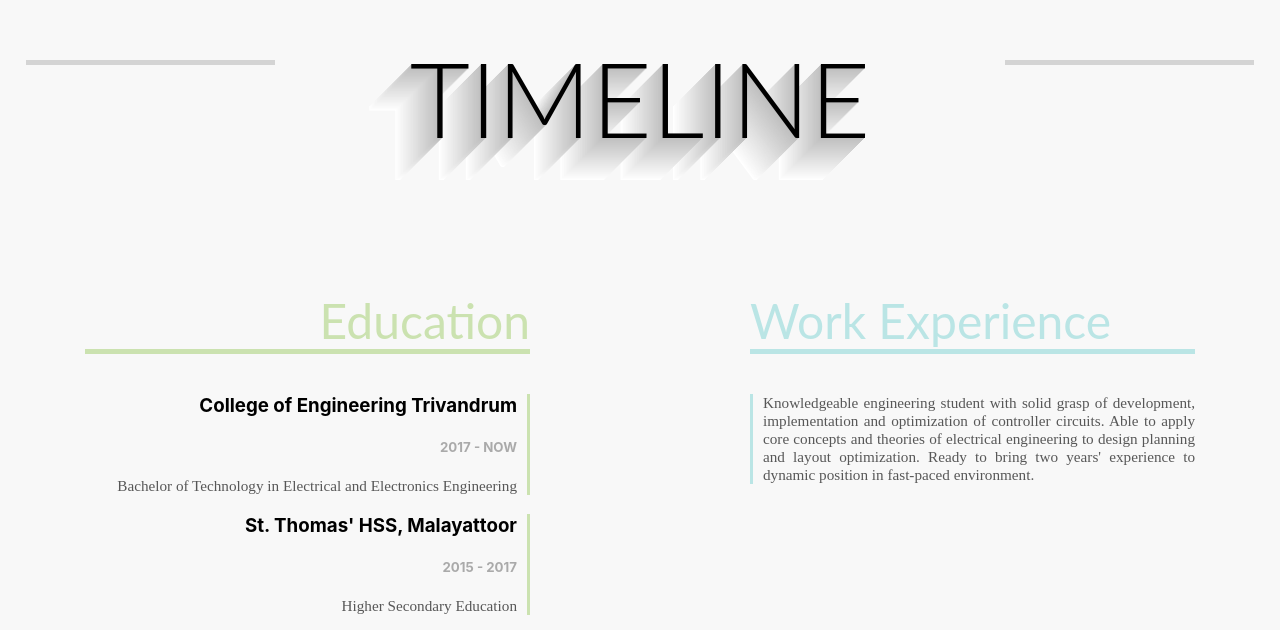
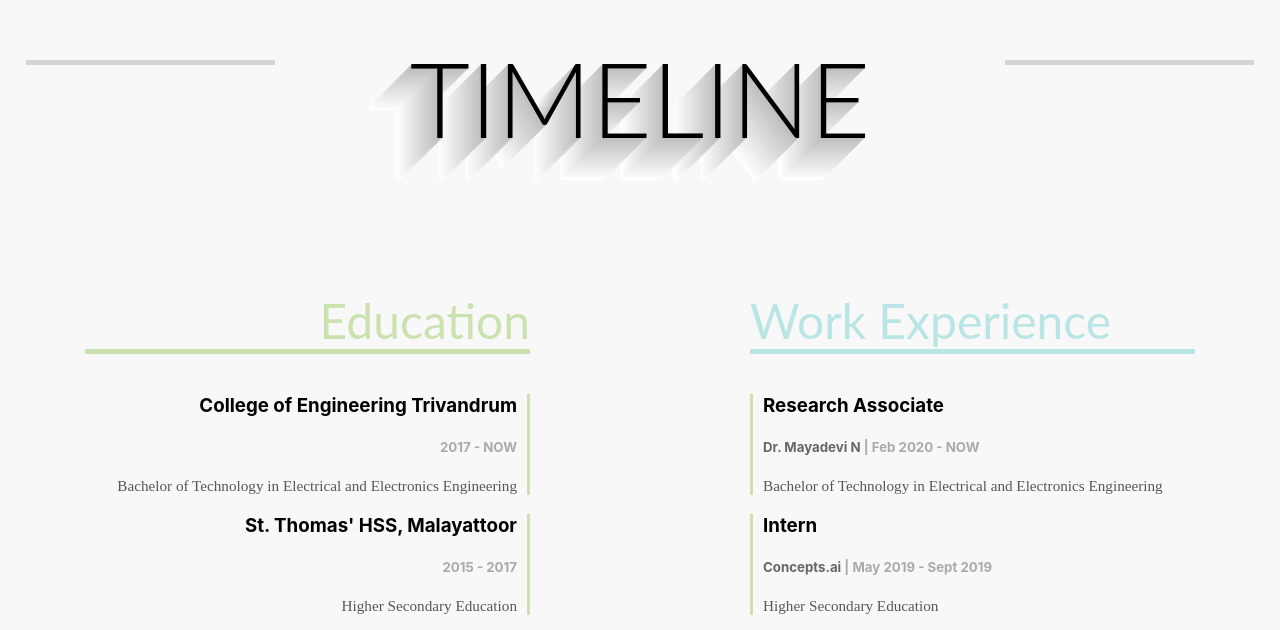
Before and after one commit to AugustinJose1221/resume, a React (Create React App) app: page / in a window 1280 px wide. Shown: the part 1412-2042 px from the top of the page. Built offline with nearby package versions, Linux system fonts and the light colour scheme.

Commit message:
Minor Updates

```diff
--- a/src/css/style.css
+++ b/src/css/style.css
@@ -239,12 +239,23 @@ h1{
   color: #aaaaaa;
 }
 
-.W-text {
+.W1 {
+  border-left-color: #cbe2b0;
+  border-left-style: solid;
   padding-left: 10px;
-  border-left-color: #bae5e5;
-  border-left-style: solid;
 }
 
+.W1 h3 {
+  text-align: left;
+}
+
+.W1 h5 {
+  text-align: left;
+  color: #aaaaaa;
+}
+ .W1 span{
+   color: #666666;
+ }
 .Timeline p {
   font: 500 95% 'Raleway';
   color: #575757;
--- a/src/resume.js
+++ b/src/resume.js
@@ -111,12 +111,16 @@ const Resume = () => {
         </Col>
         <Col sm={5}>
         <h2 className="Work">Work Experience</h2>
-        <p className="W-text" align={"justify"}>Knowledgeable engineering student with solid grasp of
-                             development, implementation and optimization of controller
-                             circuits. Able to apply core concepts and theories of electrical
-                             engineering to design planning and layout optimization.
-                             Ready to bring two years' experience to dynamic position in
-                             fast-paced environment.</p>
+        <div className="W1">
+          <h3>Research Associate</h3>
+          <h5><span>Dr. Mayadevi N</span> | Feb 2020 - NOW</h5>
+          <p align={"left"}>Bachelor of Technology in Electrical and Electronics Engineering</p>
+        </div>
+        <div className="W1">
+          <h3>Intern</h3>
+          <h5><span>Concepts.ai</span> | May 2019 - Sept 2019</h5>
+          <p align={"left"}>Higher Secondary Education</p>
+        </div>
         </Col>
         </Row>
       </Container>
```
